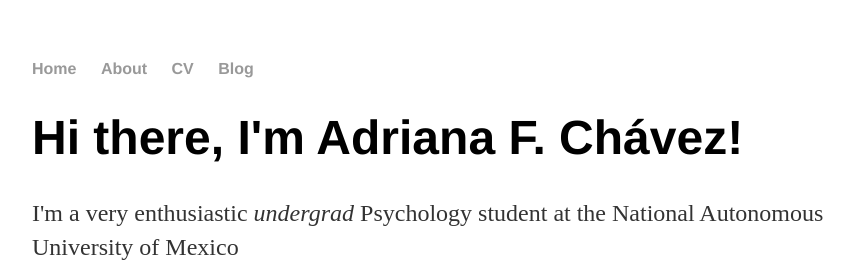
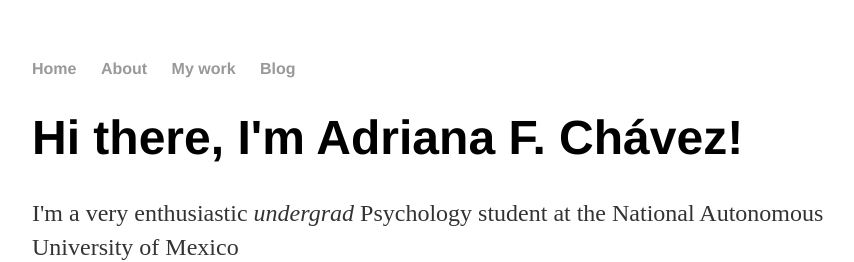
Before and after one commit to Adrifelcha/Adrifelcha-github.io, a Jekyll site: the page built from index.html, in a window 1280 px wide. Shown: the top 262 px of the page, without its empty margins (160-1014 px from the left). Built offline with Jekyll 4.4.1, drawn with Linux system fonts in a browser that asks for light colours.

Commit message:
Update default.html

```diff
--- a/_layouts/default.html
+++ b/_layouts/default.html
@@ -10,7 +10,7 @@
 	    		<ul>
 	        		<li><a href="/">Home</a></li>
 		        	<li><a href="/about">About</a></li>
-	        		<li><a href="/cv">CV</a></li>
+	        		<li><a href="/cv">My work</a></li>
 	        		<li><a href="/blog">Blog</a></li>
 	    		</ul>
 			</nav>
```
